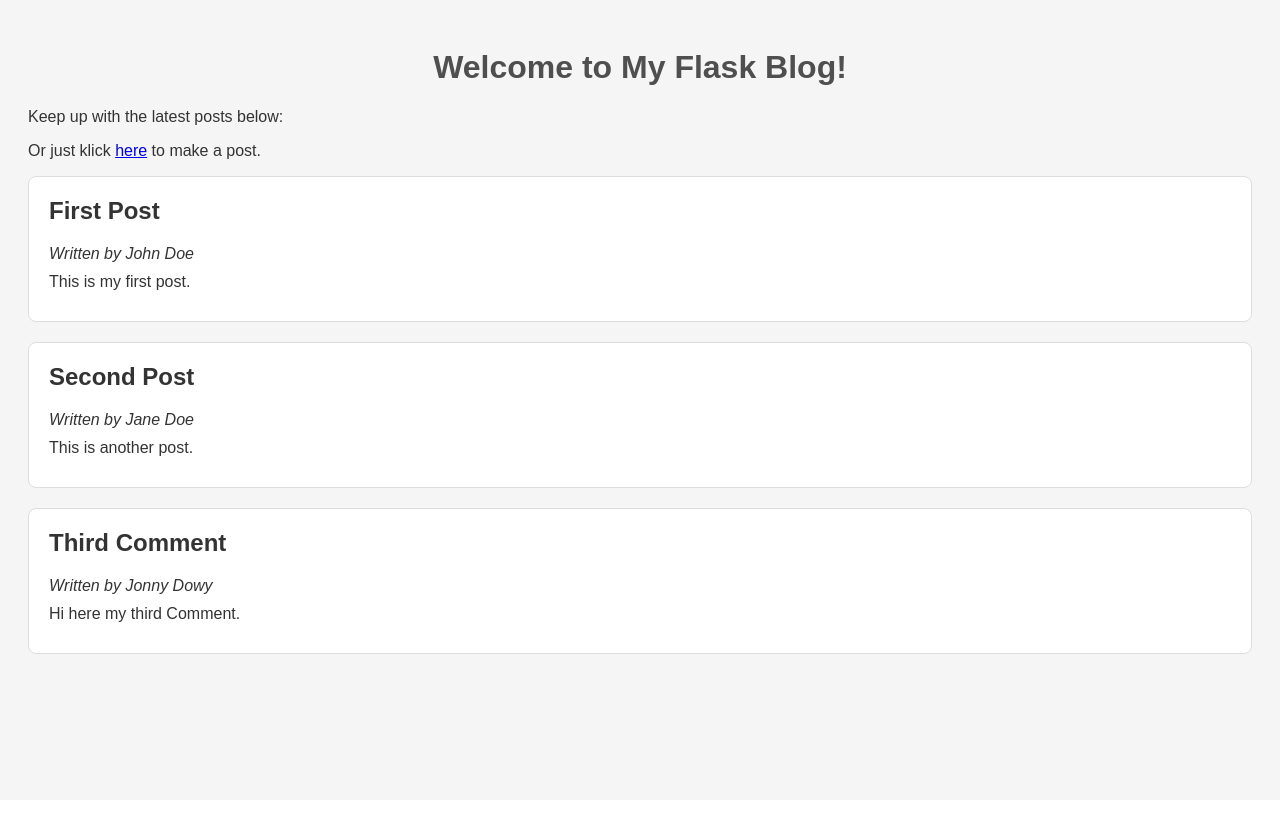
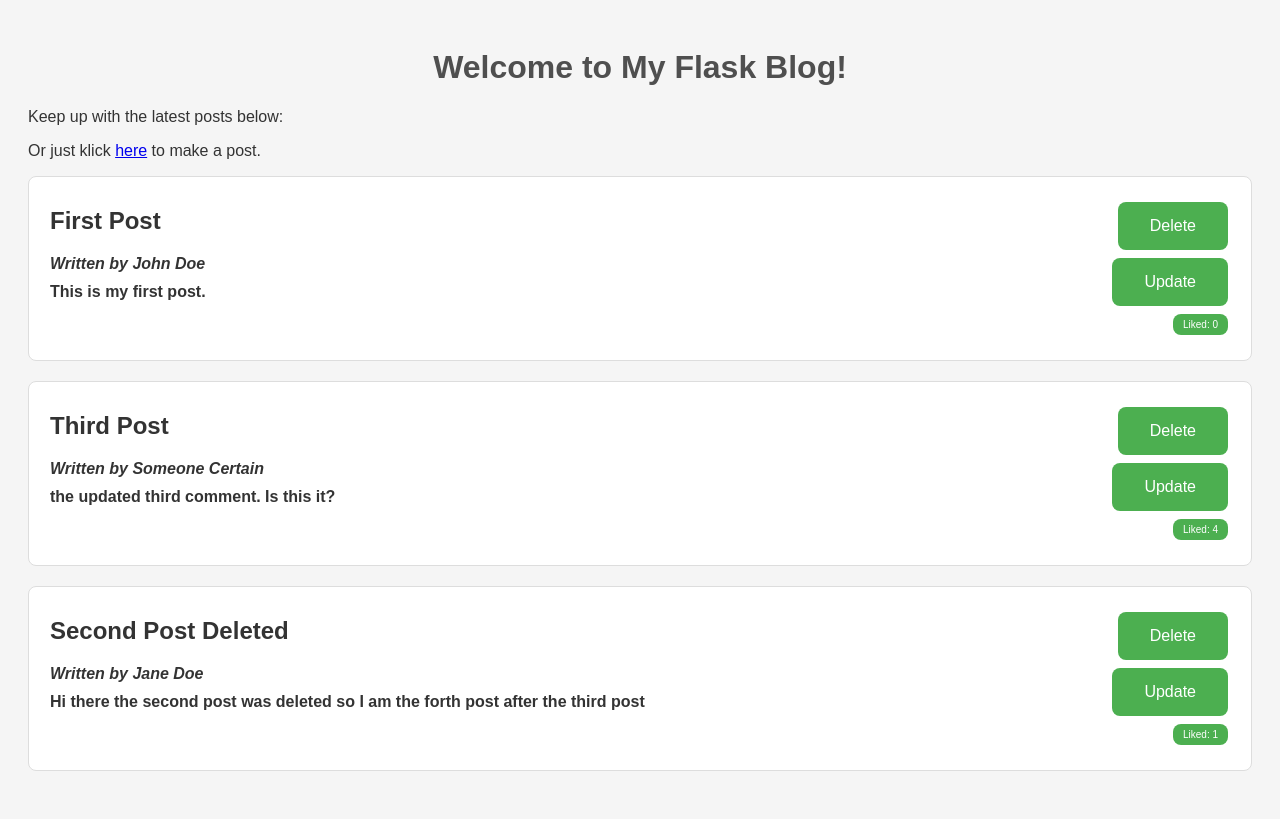
Before and after one commit to LeeRoySheep/Masterblog, a Flask app: page / in a window 1280 px wide. Before the commit the page ends 654 px from the top, so only its background shows below. Run offline with Flask 3, Linux system fonts and the light colour scheme.

Commit message:
updated index and added a add template to add new posts.

```diff
--- a/app.py
+++ b/app.py
@@ -1,21 +1,33 @@
 from flask import Flask, render_template, request, redirect, url_for
 from storage_handler import StorageHandler
 
+#Setting up the Flask app
 app = Flask(__name__)
+#Creating an instance of the StorageHandler class
+#and passing the path to the JSON file
 storage = StorageHandler('storage/data.json')
+
 
 @app.route('/')
 def index():
+    """
+    Flask route to render the index.html template
+    :return:
+    """
     blog_posts = storage.comments
     return render_template('index.html', posts=blog_posts)
 
 
 @app.route('/add', methods=['GET', 'POST'])
 def add():
+    """
+    Flask route to add a new blog post
+    :return:
+    """
     if request.method == 'POST':
         blog_posts = storage.comments
         new_post = dict()
-        new_post["id"] = (len(blog_posts)+1)
+        new_post["id"] = blog_posts[len(blog_posts)-1]["id"] + 1
         new_post["title"] = request.form.get('title')
         new_post["author"] = request.form.get('name')
         new_post["content"] = request.form.get('comment')
@@ -25,5 +37,72 @@ def add():
     return render_template('add.html')
 
 
+@app.route('/delete/<int:post_id>')
+def delete(post_id):
+    """
+    Flask route to delete a blog post by id
+    :param post_id:
+    :return:
+    """
+    post = storage.fetch_by_id(post_id)
+    storage.comments = storage.comments.remove(post)
+    return redirect(url_for('index'))
+
+
+@app.route('/update/<int:post_id>', methods=['GET', 'POST'])
+def update(post_id):
+    """
+    Flask route to update a blog post by id
+    :param post_id:
+    :return:
+    """
+    # Fetch the post from the JSON file by id
+    post = storage.fetch_by_id(post_id)
+    if request.method == 'POST':
+        blog_posts = storage.comments
+        for pos in blog_posts:
+            if pos["id"] == post_id:
+                pos["author"] = request.form.get('name')
+                pos["content"] = request.form.get('comment')
+                storage.comments = blog_posts
+                return redirect(url_for('index'))
+    return render_template('update.html', post=post)
+
+
+@app.route('/like/<int:post_id>')
+def like(post_id):
+    """
+    Flask route to like a blog post
+    :param post_id:
+    :return:
+    """
+    blog_posts = storage.comments
+    for post in blog_posts:
+        if post["id"] == post_id:
+            post["likes"] = post.get("likes", 0) + 1
+            storage.comments = blog_posts
+            break
+    return redirect(url_for('index'))
+
+
+@app.errorhandler(404)
+def page_not_found(error):
+    """
+    Flask error handler for 404 page not found
+    :param error:
+    :return:
+    """
+    return render_template('404.html'), 404
+
+
+@app.errorhandler(500)
+def internal_server_error(error):
+    """
+    Flask error handler for 500 internal server error
+    :param error:
+    :return:
+    """
+    return render_template('500.html'), 500
+
 if __name__ == '__main__':
     app.run(host="127.0.0.1", port=5000, debug=True)
--- a/static/style.css
+++ b/static/style.css
@@ -25,3 +25,54 @@ h1 {
 .post p {
     margin: 10px 0;
 }
+table{
+    width: 100%;
+    border-collapse: collapse;
+}
+th {
+    width: 85%;
+    text-align: left;
+}
+td {
+    width: 15%;
+    text-align: right;
+}
+.linkbutton {
+    align-content: right;
+    background-color: #4CAF50;
+    border: none;
+    color: white;
+    padding: 15px 32px;
+    text-align: center;
+    text-decoration: none;
+    display: inline-block;
+    font-size: 16px;
+    margin: 4px 2px;
+    cursor: pointer;
+    border-radius: 8px;
+}
+.smallbutton {
+    align-content: bottom;
+    background-color: #4CAF50;
+    border: none;
+    color: white;
+    padding: 5px 10px;
+    text-align: center;
+    text-decoration: none;
+    display: inline-block;
+    font-size: 10px;
+    margin: 4px 2px;
+    cursor: pointer;
+    border-radius: 8px;
+}
+textarea {
+    width: 100%;
+    height: 150px;
+    padding: 12px 20px;
+    box-sizing: border-box;
+    border: 2px solid #ccc;
+    border-radius: 4px;
+    background-color: #f8f8f8;
+    font-size: 16px;
+    resize: none;
+}
--- a/storage_handler.py
+++ b/storage_handler.py
@@ -52,3 +52,15 @@ class StorageHandler():
         with open(self.file_path, 'w', encoding="utf8") as json_writer:
             json.dump(new_comments, json_writer, indent=4)
         return None
+
+
+    def fetch_by_id(self, id):
+        """
+        function to fetch a comment by id
+        :param id:
+        :return:
+        """
+        for post in self.comments:
+            if post["id"] == id:
+                return post
+        return None
--- /dev/null
+++ b/templates/404.html
@@ -0,0 +1,4 @@
+<!-- 404.html -->
+<h1>404 - Page Not Found 😞</h1>
+<p>Sorry, the page you are looking for could not be found.</p>
+<a href="{{ url_for('index') }}">Go back to Home page</a>
--- /dev/null
+++ b/templates/500.html
@@ -0,0 +1,5 @@
+<!-- 500.html -->
+<h1>Internal Server error! 😞</h1>
+<p>Either Server in trouble or your app needs further debugging!</p>
+<p>In first case just try again in second case good luck debugging</p>
+<a href="{{ url_for('index') }}">Go back to Home page</a>
--- a/templates/index.html
+++ b/templates/index.html
@@ -9,12 +9,30 @@
 <body>
     <h1>Welcome to My Flask Blog!</h1>
     <p class="main">Keep up with the latest posts below:</p>
-    <p class="main">Or just klick <a href="{{ url_for('add') }}">here</a> to make a post.</p>
+    <p class="main">Or just klick <a href="{{ url_for('add') }}">
+        here</a> to make a post.</p>
     {% for post in posts %}
     <div class="post">
-        <h2>{{ post['title'] }}</h2>
-        <p><em>Written by {{ post['author']}}</em></p>
-        <p>{{ post['content'] }}</p>
+        <table>
+            <th class="content">
+            <h2>{{ post['title'] }}</h2>
+            <p><em>Written by {{ post['author'] }}</em></p>
+            <p>{{ post['content'] }}</p><br>
+            </th>
+            <td>
+                <a href="{{ url_for('delete', post_id=post['id']) }}"
+                   class="linkbutton">Delete</a>
+                <a href="{{ url_for('update', post_id=post['id']) }}"
+                   class="linkbutton">Update</a>
+                {% if 'likes' not in post.keys() %}
+                    <a href="{{ url_for('like', post_id=post['id']) }}"
+                       class="smallbutton">Liked: 0</a>
+                {% else %}
+                    <a href="{{ url_for('like', post_id=post['id']) }}"
+                       class="smallbutton">Liked: {{ post['likes'] }}</a>
+
+                {% endif %}
+        </table>
     </div>
     {% endfor %}
 </body>
```
Also changed, not shown: templates/update.html (added, +20 -0 lines), storage/data.json.
